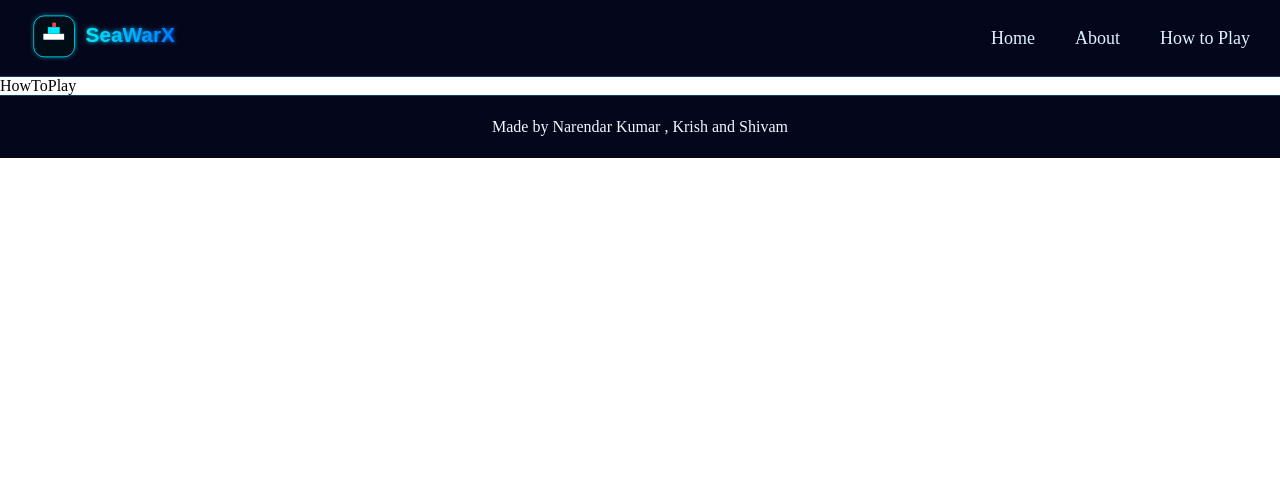
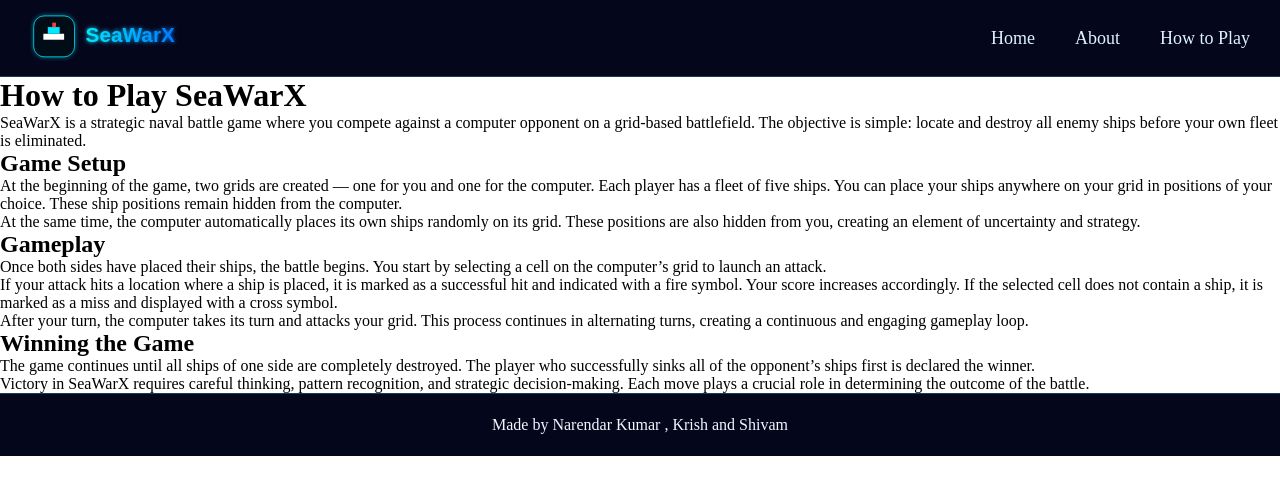
Before and after one commit to krishachra/SeaWarX, a React (Vite) app in the folder SEAWARX/: page /HowToPlay in a window 1280 px wide. Shown: the top 494 px of the page. Built offline with nearby package versions, Linux system fonts and the light colour scheme.

Commit message:
added How To Play section with structured gameplay explanation

```diff
--- a/SEAWARX/src/pages/HowToPlay.jsx
+++ b/SEAWARX/src/pages/HowToPlay.jsx
@@ -1,10 +1,64 @@
-import React from 'react'
+import React from "react";
 
 const HowToPlay = () => {
   return (
-    <div>HowToPlay</div>
-  )
-}
+    <div className="howtoplay-container">
+      <h1>How to Play SeaWarX</h1>
 
+      <p>
+        SeaWarX is a strategic naval battle game where you compete against a computer
+        opponent on a grid-based battlefield. The objective is simple: locate and destroy
+        all enemy ships before your own fleet is eliminated.
+      </p>
 
-export default HowToPlay
+      <h2>Game Setup</h2>
+
+      <p>
+        At the beginning of the game, two grids are created — one for you and one for the
+        computer. Each player has a fleet of five ships. You can place your ships anywhere
+        on your grid in positions of your choice. These ship positions remain hidden from
+        the computer.
+      </p>
+
+      <p>
+        At the same time, the computer automatically places its own ships randomly on its
+        grid. These positions are also hidden from you, creating an element of uncertainty
+        and strategy.
+      </p>
+
+      <h2>Gameplay</h2>
+
+      <p>
+        Once both sides have placed their ships, the battle begins. You start by selecting
+        a cell on the computer’s grid to launch an attack.
+      </p>
+
+      <p>
+        If your attack hits a location where a ship is placed, it is marked as a successful
+        hit and indicated with a fire symbol. Your score increases accordingly. If the
+        selected cell does not contain a ship, it is marked as a miss and displayed with a
+        cross symbol.
+      </p>
+
+      <p>
+        After your turn, the computer takes its turn and attacks your grid. This process
+        continues in alternating turns, creating a continuous and engaging gameplay loop.
+      </p>
+
+      <h2>Winning the Game</h2>
+
+      <p>
+        The game continues until all ships of one side are completely destroyed. The player
+        who successfully sinks all of the opponent’s ships first is declared the winner.
+      </p>
+
+      <p>
+        Victory in SeaWarX requires careful thinking, pattern recognition, and strategic
+        decision-making. Each move plays a crucial role in determining the outcome of the
+        battle.
+      </p>
+    </div>
+  );
+};
+
+export default HowToPlay;
```
